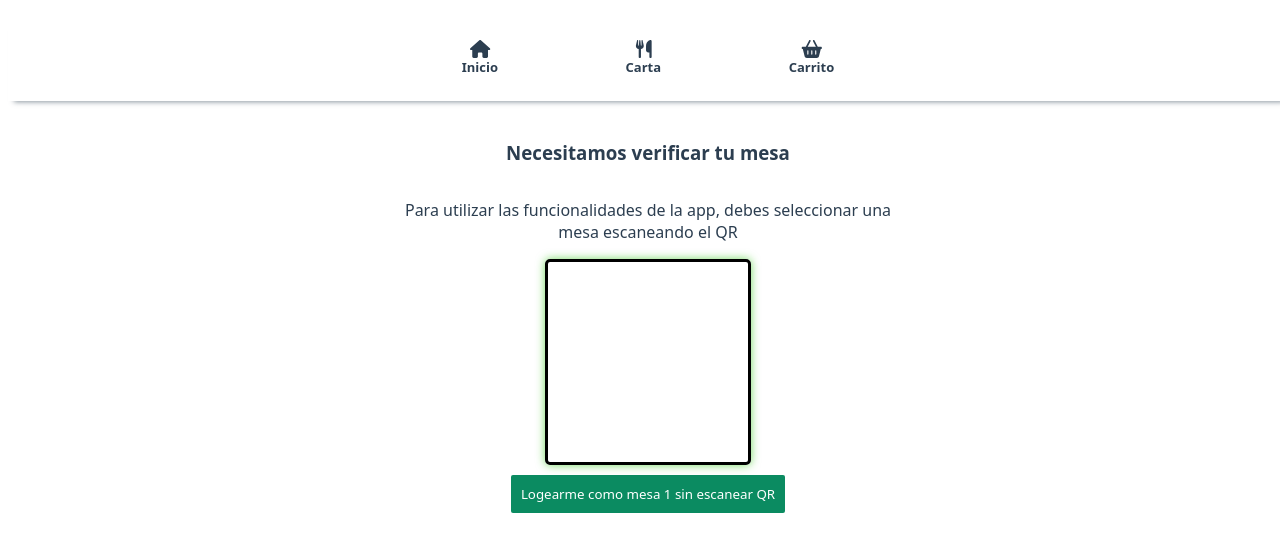
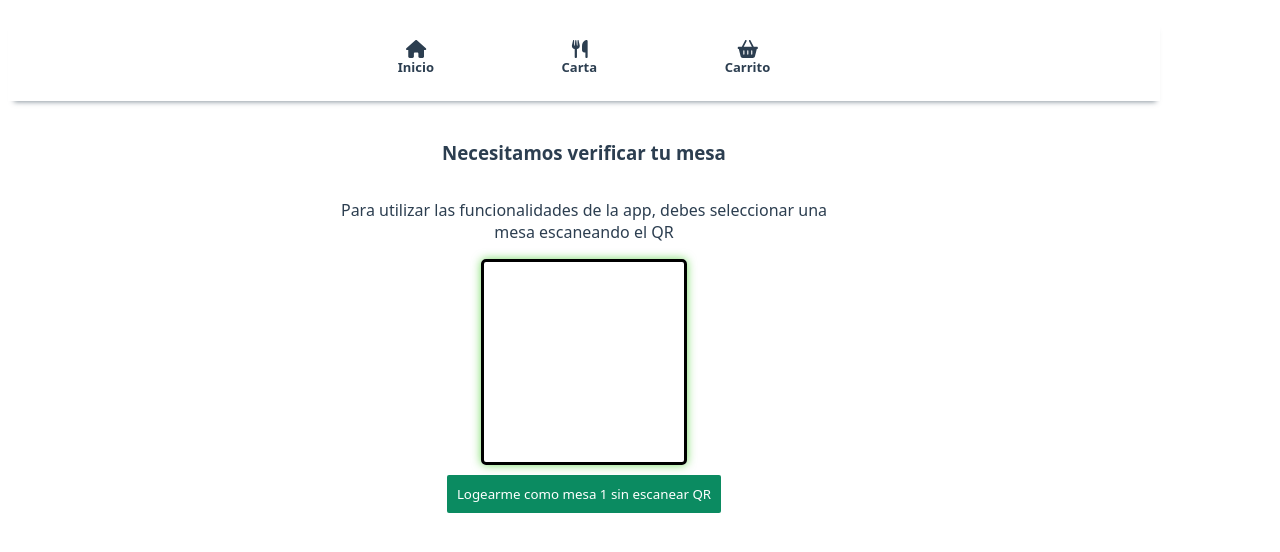
Before and after one commit to berguntin/camarero-digital-frontend, a Vue app: page /login in a window 1280 px wide. Shown: the top 552 px of the page. Built offline with nearby package versions, Linux system fonts and the light colour scheme; no server answers.

Commit message:
adjust size

```diff
--- a/src/App.vue
+++ b/src/App.vue
@@ -37,7 +37,7 @@ export default {
   -moz-osx-font-smoothing: grayscale;
   text-align: center;
   color: #2c3e50;
-  width: 100vw;
+  width: 90vw;
   height: 100vh;
 }
 
--- a/src/components/cart/OrderPaymentComponent.vue
+++ b/src/components/cart/OrderPaymentComponent.vue
@@ -115,6 +115,7 @@ export default {
 
     .orders{
         margin-top: 30px;
+        margin-bottom: 20vh;
         padding: 30px;
         max-width: 400px;
     }
```
